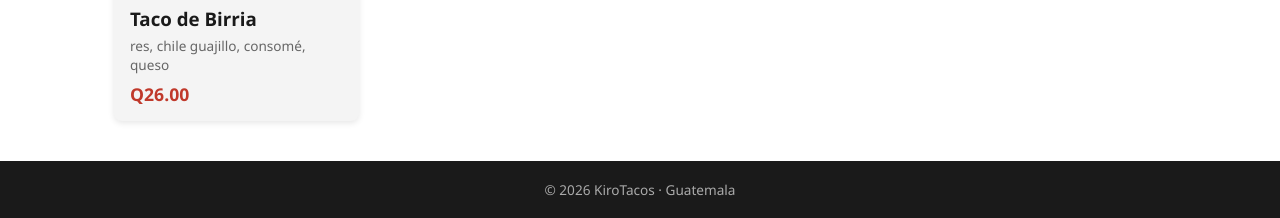
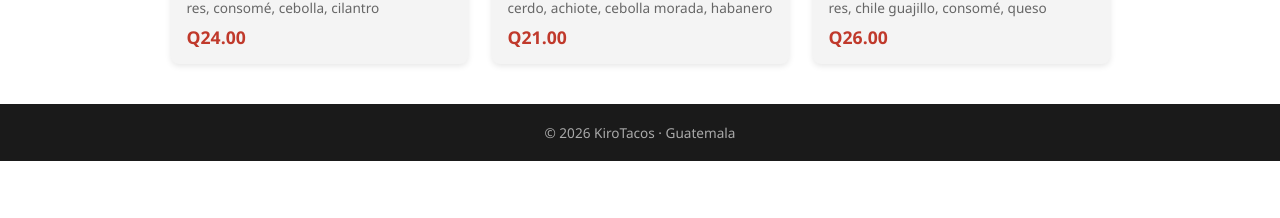
Before and after one commit to stan-2021131/KiroTacos, a plain HTML site: page menu.html in a window 1280 px wide. Shown: the part 1070-1288 px from the top of the page. After the commit the page ends 1231 px from the top, so only its background shows below. Drawn offline with Linux system fonts and the light colour scheme.

Commit message:
Revisión de responsive y corrección de errores visuales

```diff
--- a/css/contact.css
+++ b/css/contact.css
@@ -90,14 +90,6 @@
   border-radius: 8px;
 }
 
-footer {
-  text-align: center;
-  padding: 1.2rem;
-  background-color: var(--color-dark);
-  color: #aaa;
-  font-size: 0.85rem;
-}
-
 @media (max-width: 768px) {
   .contact-grid {
     grid-template-columns: 1fr;
--- a/css/home.css
+++ b/css/home.css
@@ -115,49 +115,6 @@
   gap: 1.5rem;
 }
 
-.product-card {
-  flex: 1 1 240px;
-  background: var(--color-gray);
-  border-radius: 8px;
-  overflow: hidden;
-  box-shadow: 0 2px 6px rgba(0,0,0,0.1);
-}
-
-.product-card img {
-  width: 100%;
-  height: 180px;
-  object-fit: cover;
-}
-
-.card-body {
-  padding: 0.9rem 1rem;
-}
-
-.card-body h3 {
-  margin-bottom: 0.3rem;
-}
-
-.card-body .ingredients {
-  font-size: 0.85rem;
-  color: #666;
-  margin-bottom: 0.5rem;
-}
-
-.card-body .price {
-  font-weight: bold;
-  color: var(--color-primary);
-  font-size: 1.1rem;
-}
-
-/* Footer */
-footer {
-  text-align: center;
-  padding: 1.2rem;
-  background-color: var(--color-dark);
-  color: #aaa;
-  font-size: 0.85rem;
-}
-
 /* Responsive */
 @media (max-width: 768px) {
   .hero h1 { font-size: 1.7rem; }
--- a/css/menu.css
+++ b/css/menu.css
@@ -20,59 +20,22 @@
 
 .menu-grid {
   display: grid;
-  grid-template-columns: repeat(auto-fill, minmax(240px, 1fr));
+  grid-template-columns: repeat(3, 1fr);
   gap: 1.5rem;
 }
 
-/* Reutiliza .product-card de home.css */
-.product-card {
-  background: var(--color-gray);
-  border-radius: 8px;
-  overflow: hidden;
-  box-shadow: 0 2px 6px rgba(0,0,0,0.1);
-  transition: transform 0.2s;
+.no-results {
+  color: #666;
+  padding: 1rem 0;
 }
 
-.product-card:hover {
-  transform: translateY(-4px);
+@media (max-width: 900px) {
+  .menu-grid {
+    grid-template-columns: repeat(2, 1fr);
+  }
 }
 
-.product-card img {
-  width: 100%;
-  height: 180px;
-  object-fit: cover;
-}
-
-.card-body {
-  padding: 0.9rem 1rem;
-}
-
-.card-body h3 {
-  margin-bottom: 0.3rem;
-}
-
-.card-body .ingredients {
-  font-size: 0.85rem;
-  color: #666;
-  margin-bottom: 0.5rem;
-}
-
-.card-body .price {
-  font-weight: bold;
-  color: var(--color-primary);
-  font-size: 1.1rem;
-}
-
-/* Footer (igual que home) */
-footer {
-  text-align: center;
-  padding: 1.2rem;
-  background-color: var(--color-dark);
-  color: #aaa;
-  font-size: 0.85rem;
-}
-
-@media (max-width: 768px) {
+@media (max-width: 560px) {
   .menu-grid {
     grid-template-columns: 1fr;
   }
--- a/css/styles.css
+++ b/css/styles.css
@@ -14,4 +14,60 @@
 body {
   font-family: 'Segoe UI', sans-serif;
   color: var(--color-dark);
+  display: flex;
+  flex-direction: column;
+  min-height: 100vh;
 }
+
+main {
+  flex: 1;
+}
+
+/* Cards compartidas (home y menú) */
+.product-card {
+  background: var(--color-gray);
+  border-radius: 8px;
+  overflow: hidden;
+  box-shadow: 0 2px 6px rgba(0,0,0,0.1);
+  transition: transform 0.2s;
+}
+
+.product-card:hover {
+  transform: translateY(-4px);
+}
+
+.product-card img {
+  width: 100%;
+  height: 180px;
+  object-fit: cover;
+}
+
+.card-body {
+  padding: 0.9rem 1rem;
+}
+
+.card-body h3 {
+  margin-bottom: 0.3rem;
+}
+
+.card-body .ingredients {
+  font-size: 0.85rem;
+  color: #666;
+  margin-bottom: 0.5rem;
+}
+
+.card-body .price {
+  font-weight: bold;
+  color: var(--color-primary);
+  font-size: 1.1rem;
+}
+
+/* Footer sticky */
+footer {
+  text-align: center;
+  padding: 1.2rem;
+  background-color: var(--color-dark);
+  color: #aaa;
+  font-size: 0.85rem;
+  margin-top: auto;
+}
```
Also changed, not shown: 1 other file.
